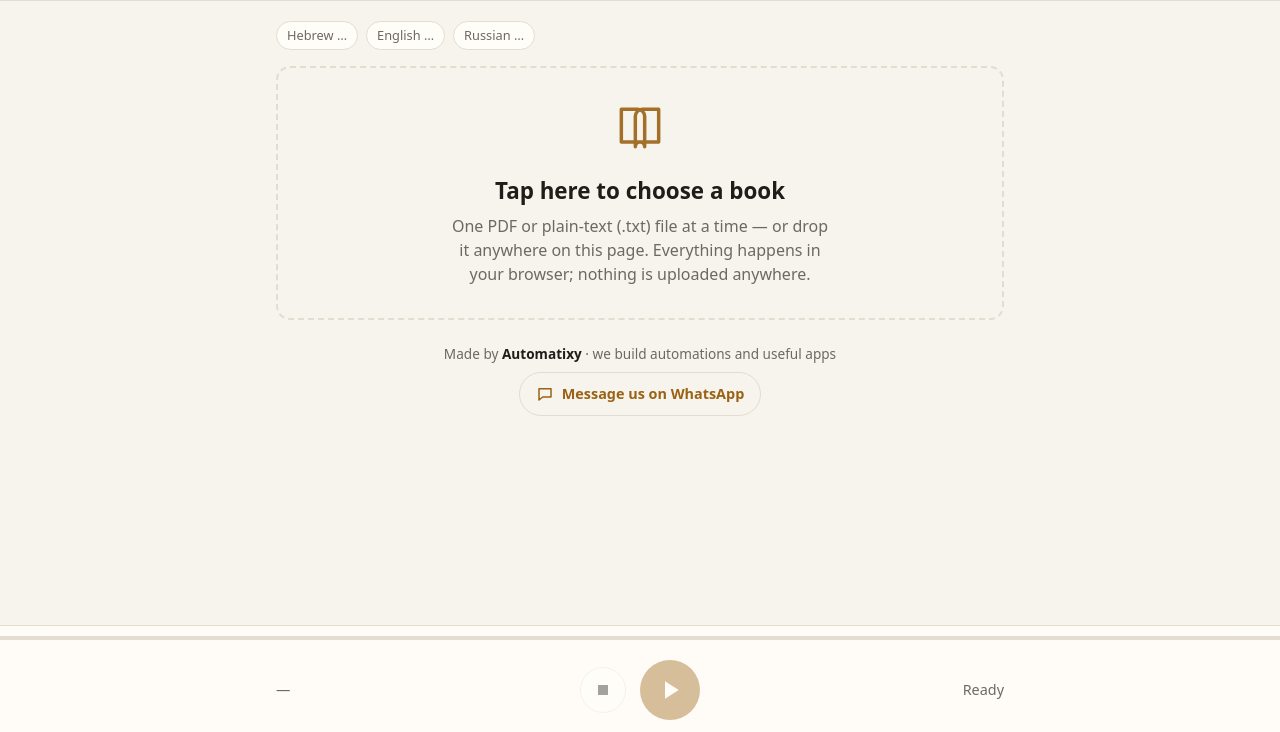
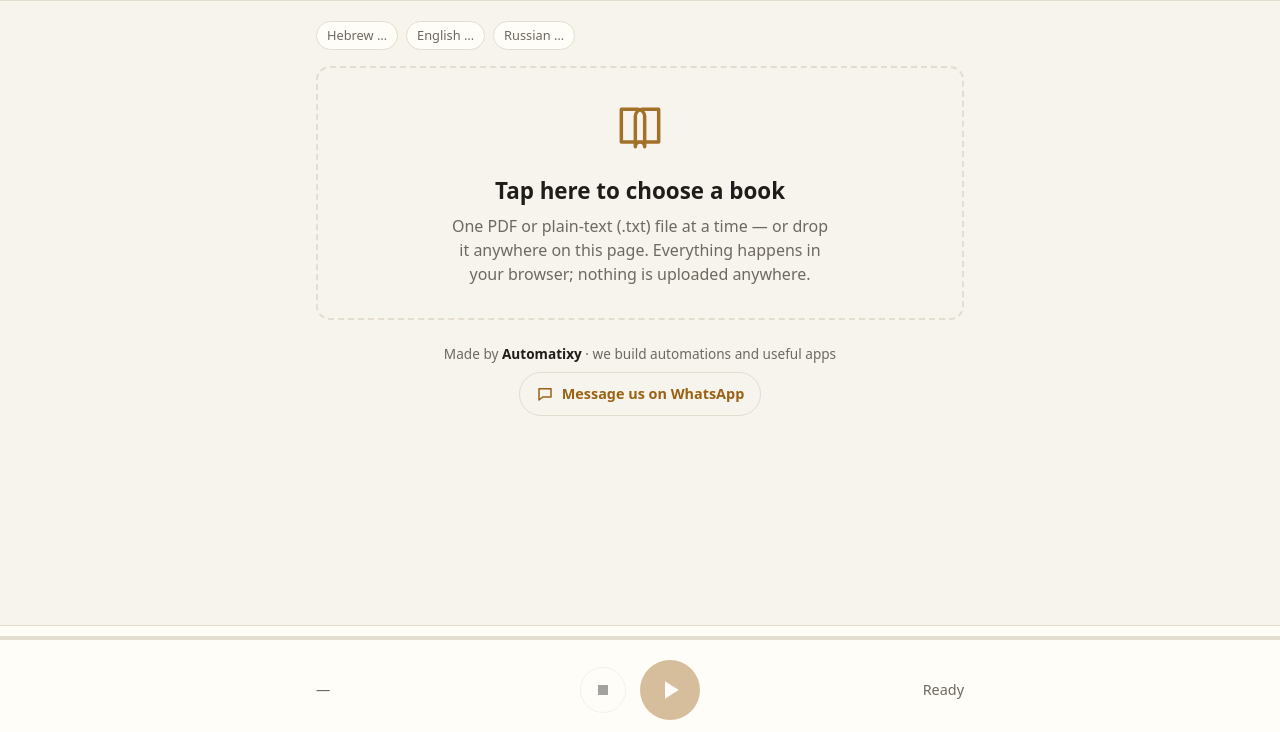
Before and after one commit to roman-berlin/Read-aloud, a website with bundled scripts: page index.html in a window 1280 px wide. Shown: the part 68-800 px from the top of the page. Built offline with nearby package versions, Linux system fonts and the light colour scheme.

Commit message:
Tidy the reading layout: phone settings grid, measure, bar opacity
- On phones the auto-fit settings grid produced two 185px columns, clipping
  values such as "Samantha (en-US)" and leaving Speed next to an empty cell.
  Under 600px the language select now gets the room, Speed stays narrow and
  Voice takes the whole second row; RTL mirrors it correctly.
- The content column narrows from 760px to 680px so the book text sits at
  roughly 65–80 characters per line on desktop; the player row follows it.
- The header and player bars are more opaque (0.95 / 0.96) so the book text
  no longer ghosts through behind the controls, especially in light mode.
- A 16px breath above the book text separates it from the control rows.

Co-Authored-By: Claude Fable 5.1 <noreply@anthropic.com>
Claude-Session: https://claude.ai/code/session_01UUSpGJvpvXqeddbZLHhPrg

```diff
--- a/styles.css
+++ b/styles.css
@@ -2,7 +2,7 @@
 :root {
   --bg: #121419;
   --bg-elev: #1a1d24;
-  --bg-bar: rgba(22, 25, 32, 0.88);
+  --bg-bar: rgba(22, 25, 32, 0.95); /* opaque enough that the book text no longer ghosts through the bars */
   --fg: #ebe7df;
   --fg-muted: #9aa0ab;
   --accent: #e0a94f;
@@ -21,7 +21,7 @@
   :root {
     --bg: #f7f4ed;
     --bg-elev: #fffdf8;
-    --bg-bar: rgba(255, 253, 248, 0.9);
+    --bg-bar: rgba(255, 253, 248, 0.96);
     --fg: #1f1d19;
     --fg-muted: #6d6961;
     --accent: #9a6214;
@@ -90,7 +90,8 @@ body.drag::after {
 .upload input { position: absolute; width: 1px; height: 1px; opacity: 0; overflow: hidden; }
 
 /* Main */
-main { max-width: 760px; margin: 0 auto; padding: 20px 16px 150px; }
+/* 680px keeps the book text at a comfortable 65–80 characters per line; .row follows it. */
+main { max-width: 680px; margin: 0 auto; padding: 20px 16px 150px; }
 
 .chips { display: flex; flex-wrap: wrap; gap: 8px; margin-bottom: 16px; }
 .chip {
@@ -171,7 +172,7 @@ select:focus { outline: 2px solid var(--accent); outline-offset: 1px; }
   font-family: var(--font-book);
   font-size: 1.2rem;
   line-height: 1.75;
-  padding: 4px 0;
+  padding: 16px 0 4px; /* a visible breath between the controls and the book */
   overflow-wrap: anywhere;
 }
 .text p { margin: 0 0 1.1em; text-align: start; }
@@ -197,7 +198,7 @@ select:focus { outline: 2px solid var(--accent); outline-offset: 1px; }
 .fill { height: 100%; width: 0; background: var(--accent); transition: width 0.2s ease; }
 .row {
   display: grid; grid-template-columns: 1fr auto 1fr; align-items: center; gap: 12px;
-  max-width: 760px; margin: 0 auto; padding: 10px 16px 12px;
+  max-width: 680px; margin: 0 auto; padding: 10px 16px 12px;
 }
 .position { font-variant-numeric: tabular-nums; color: var(--fg-muted); font-size: 0.9rem; }
 .status { text-align: right; color: var(--fg-muted); font-size: 0.9rem; }
@@ -227,6 +228,13 @@ select:focus { outline: 2px solid var(--accent); outline-offset: 1px; }
   .empty { margin-top: 12px; padding: 32px 20px; }
   .credit { margin-top: 24px; }
 }
+/* Under ~600px the auto-fit grid gives two 185px columns: values such as "Samantha (en-US)" get
+   clipped and Speed sits next to an empty cell. Give the language the room, keep Speed narrow
+   (its values are "1.25×"), and let Voice — the longest value — take the whole second row. */
+@media (max-width: 600px) {
+  .settings { grid-template-columns: 1fr 7rem; }
+  .settings label:nth-child(2) { order: 1; grid-column: 1 / -1; }
+}
 @media (max-width: 480px) {
   .brand-text { display: none; } /* icon only: room for the language switcher and the upload button */
   .upload { padding: 10px 14px; font-size: 0.9rem; }
```
